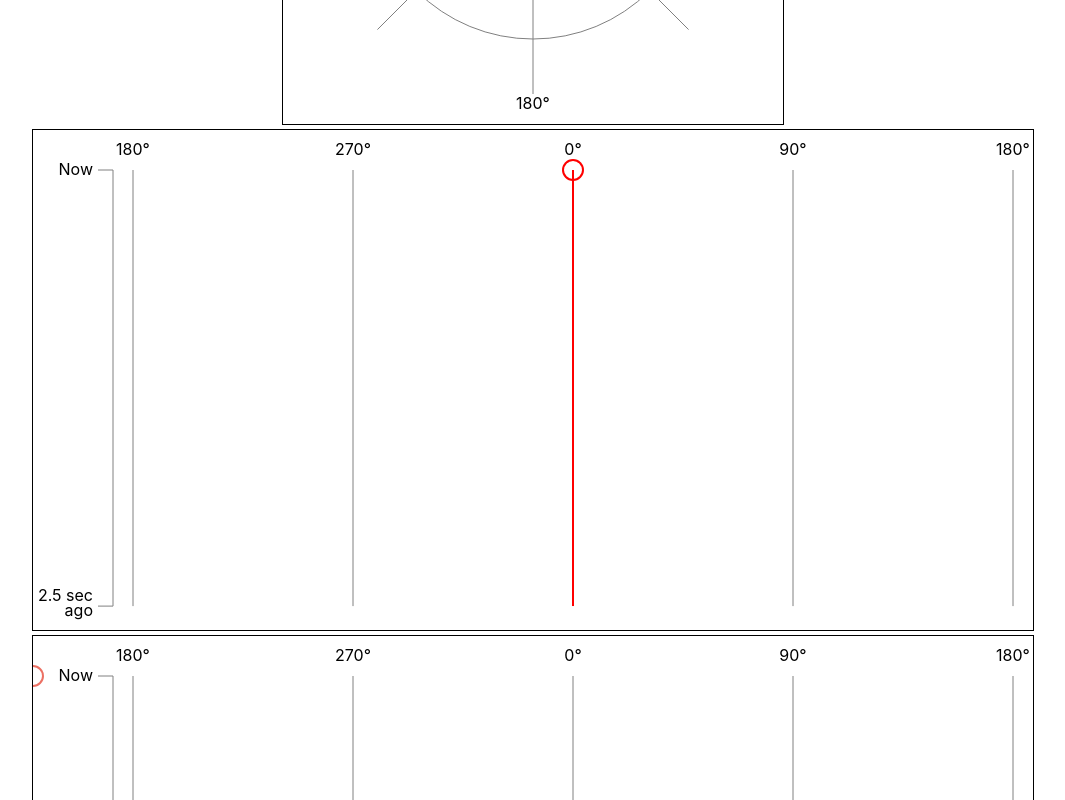
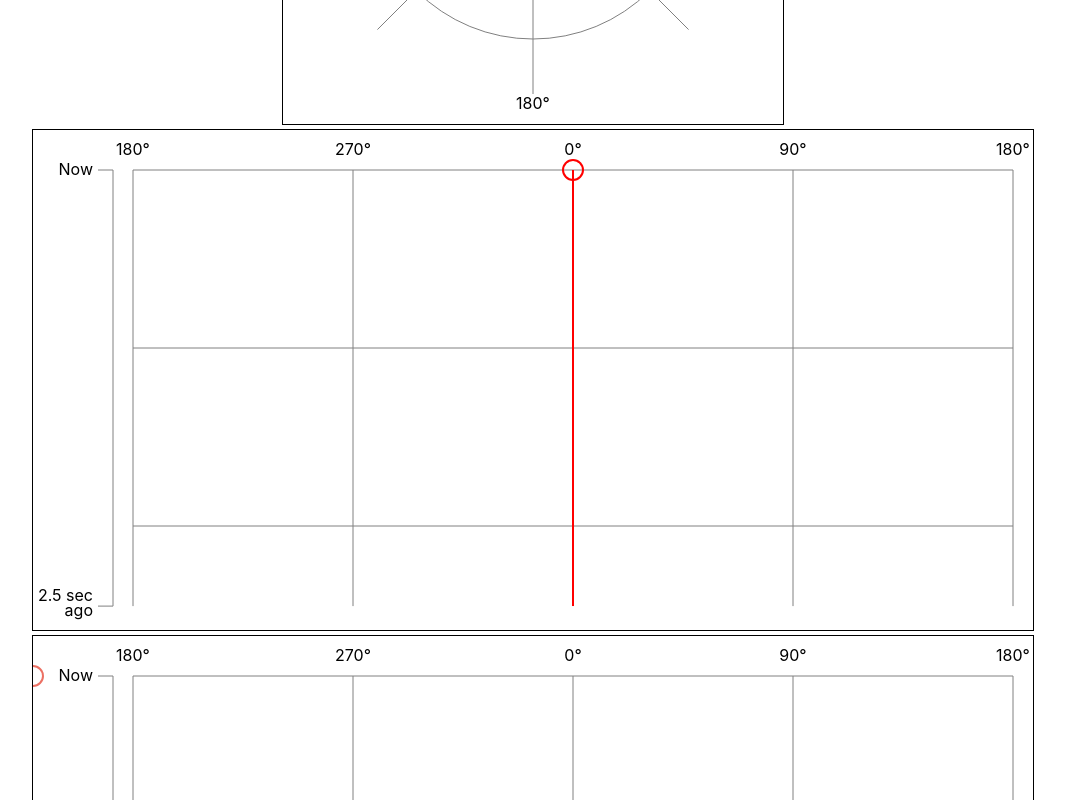
Before and after one commit to harryli0088/bearing-rate-graph, a Svelte app: page / in a window 1280 px wide. Shown: the part 600-1400 px from the top of the page, without its empty margins (107-1172 px from the left). Built offline with nearby package versions, Linux system fonts and the light colour scheme.

Commit message:
moving time grid lines

```diff
--- a/src/Components/BearingRateGraph.svelte
+++ b/src/Components/BearingRateGraph.svelte
@@ -4,6 +4,7 @@
 	import getActorSize from '../utils/getActorSize.ts'
 
 	export let colors:string[]
+	export let intervalCount: number = 0
 	export let intervalTime:number = 50
 	export let maxHistoryLength:number = 50
 	export let otherActors: PhysicsObject[] = []
@@ -66,11 +67,30 @@
 		return d //return the path string
 	})
 
-	$: timeSpan = maxHistoryLength * intervalTime
+	$: timeSpanSeconds = maxHistoryLength * intervalTime / 1000
+	$: timeGridLines = (() => {
+		const indices = []
+		const increment = Math.floor(maxHistoryLength / timeSpanSeconds)
+
+		let currentIndex = intervalCount % increment
+		while(currentIndex < maxHistoryLength) {
+			indices.push(currentIndex)
+
+			currentIndex += increment
+		}
+
+		return indices
+	})()
 </script>
 
 <main>
 	<svg {width} height={height}>
+		<g>
+			{#each timeGridLines as timeIndex}
+				<line x1={margin.left} y1={yScale(timeIndex)} x2={margin.left + effectiveWidth} y2={yScale(timeIndex)}/>
+			{/each}
+		</g>
+
     <g>
       {#each bearingLabels as label}
         <text
@@ -89,7 +109,7 @@
 			<line x1={margin.left - 15} y1={yScale(0)} x2={margin.left} y2={yScale(0)}/>
 			<line x1={margin.left} y1={yScale(0)} x2={margin.left} y2={yBottom}/>
 			<line x1={margin.left - 15} y1={yBottom} x2={margin.left} y2={yBottom}/>
-			<text x={margin.left - 20} y={yBottom} dy={-5} text-anchor="end">{(timeSpan/1000).toFixed(1)} sec</text>
+			<text x={margin.left - 20} y={yBottom} dy={-5} text-anchor="end">{(timeSpanSeconds).toFixed(1)} sec</text>
 			<text x={margin.left - 20} y={yBottom} dy={10} text-anchor="end">ago</text>
 		</g>
 
--- a/src/Components/Sandbox.svelte
+++ b/src/Components/Sandbox.svelte
@@ -68,6 +68,7 @@
 		}
 	}
 
+  let intervalCount = 0
 	function run() {
 		player.update()
     otherActors.forEach(actor => {
@@ -81,6 +82,7 @@
 			))
     })
 		otherActors = otherActors
+    intervalCount++
 	}
 
   let interval = -1
@@ -101,6 +103,7 @@
 	<div tabindex={1} on:focus={onFocus} on:blur={onBlur} on:keydown={onKeyDown} on:keyup={onKeyUp}>
     <BearingRateGraph
       colors={COLORS}
+      {intervalCount}
       intervalTime={INTERVAL_TIME}
       maxHistoryLength={MAX_HISTORY_LENGTH}
       {otherActors}
--- a/src/Components/Tutorial.svelte
+++ b/src/Components/Tutorial.svelte
@@ -21,7 +21,7 @@
     positionY: (-fullHeight/2 + PADDING)*3/4,
   })
 
-
+  let intervalCount = 0
   function run() {
     actor.addBearing(getBearing(
       0, 0, 0,
@@ -29,6 +29,7 @@
       actor.positionY,
     ))
 		actor = actor
+    intervalCount++
 	}
   const INTERVAL_TIME = 50
 	const interval = setInterval(run, INTERVAL_TIME)
@@ -78,6 +79,7 @@
 
 	<BearingRateGraph
 		colors={["red"]}
+    {intervalCount}
     intervalTime={INTERVAL_TIME}
 		maxHistoryLength={MAX_HISTORY_LENGTH}
 		otherActors={[actor]}
```
